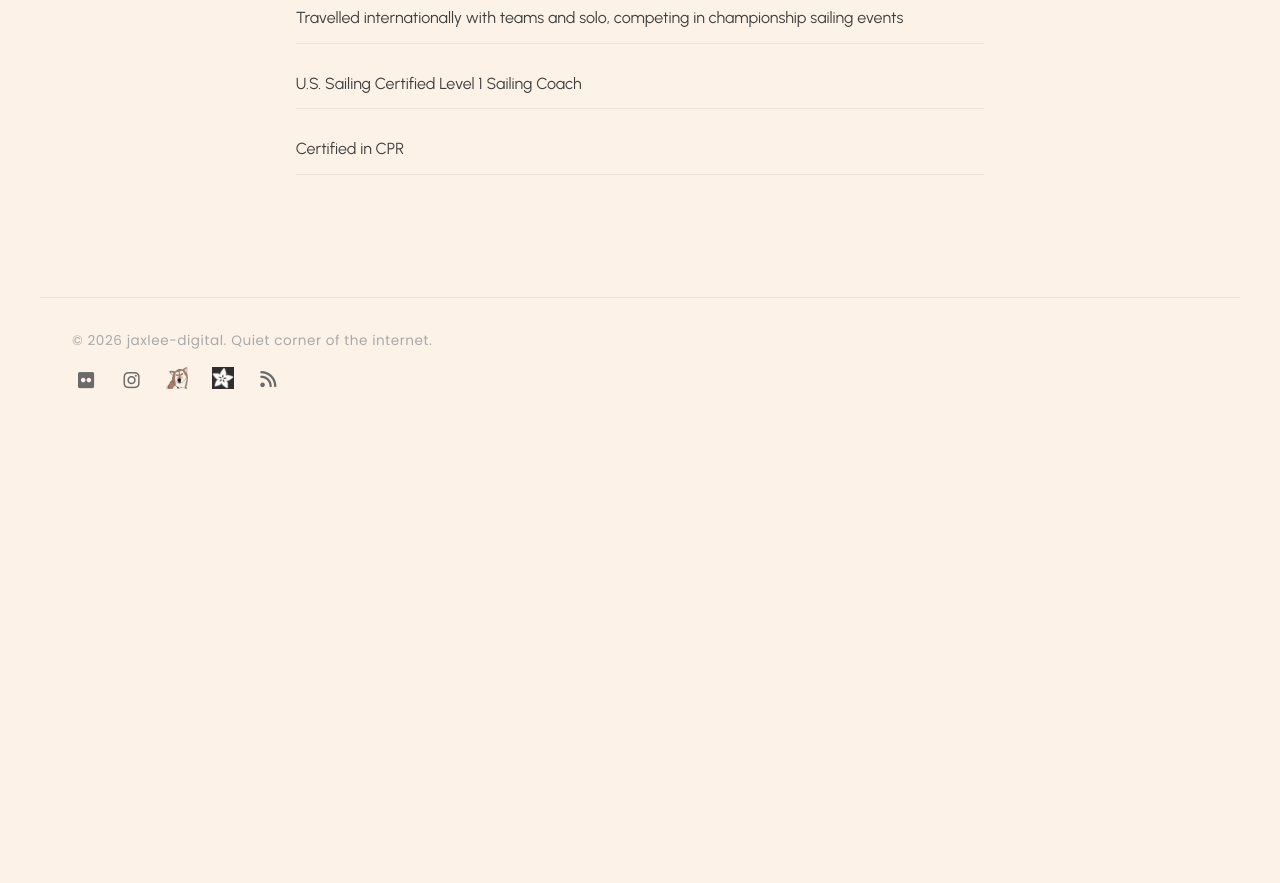
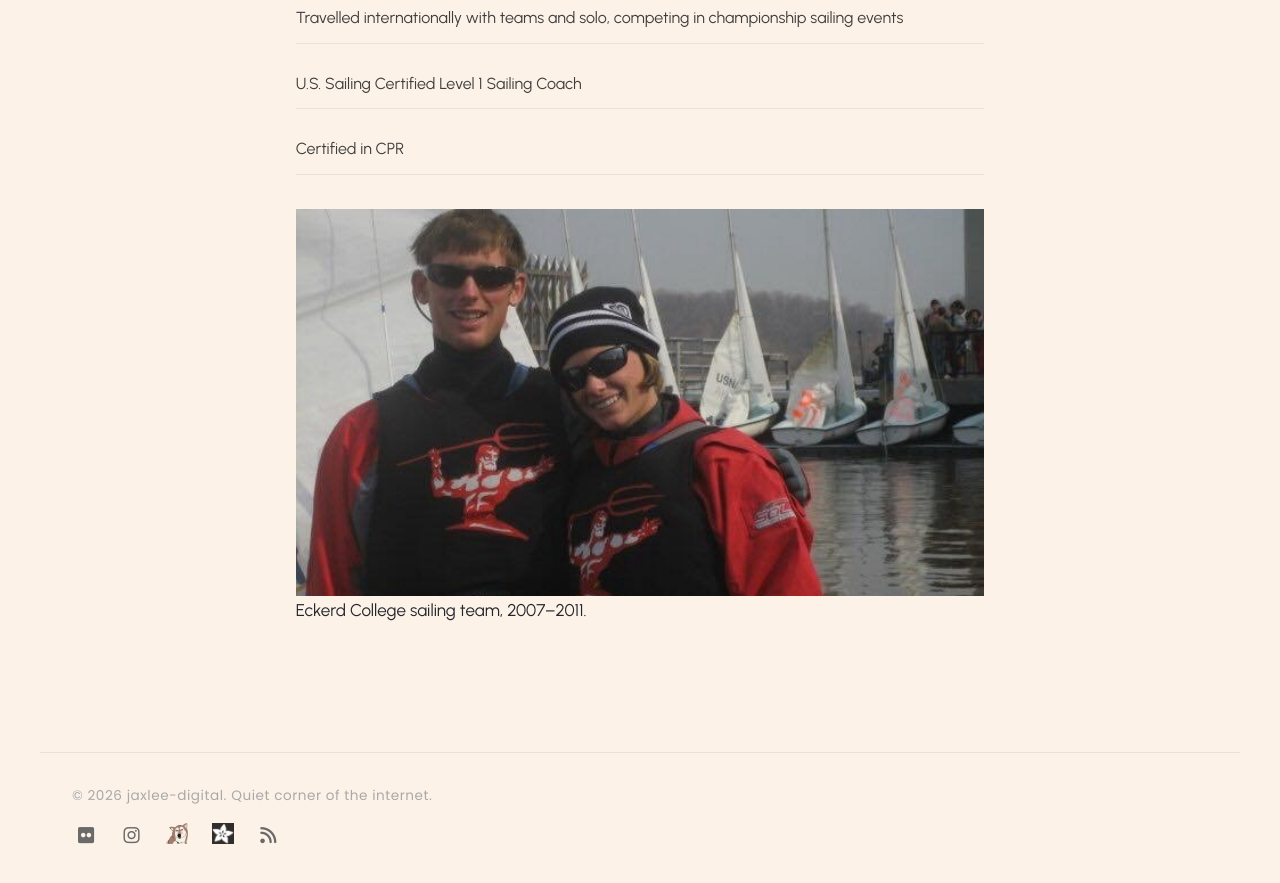
Before and after one commit to jaxlee-digital/jaxlee, a Jekyll site: the page built from sailing.md, in a window 1280 px wide and 900 px high, scrolled down 1694 px. Shown: the top 883 px of the window. Built offline with Jekyll 4.4.1, drawn with Linux system fonts in a browser that asks for light colours; before the commit the page ends 2139 px from its top, so only the background shows below that.

Commit message:
sailing: add Eckerd team photo (2007-2011) at bottom

```diff
--- a/sailing.md
+++ b/sailing.md
@@ -53,4 +53,9 @@ permalink: /resumes/sailing/
     <li>U.S. Sailing Certified Level 1 Sailing Coach</li>
     <li>Certified in CPR</li>
   </ul>
+
+  <figure class="prose__cover">
+    <img src="{{ '/assets/images/sailing/eckerd-2007-2011.jpg' | relative_url }}" alt="Eckerd College sailing team, 2007–2011">
+    <figcaption>Eckerd College sailing team, 2007–2011.</figcaption>
+  </figure>
 </section>
```
Also changed, not shown: assets/images/sailing/eckerd-2007-2011.jpg (added).
